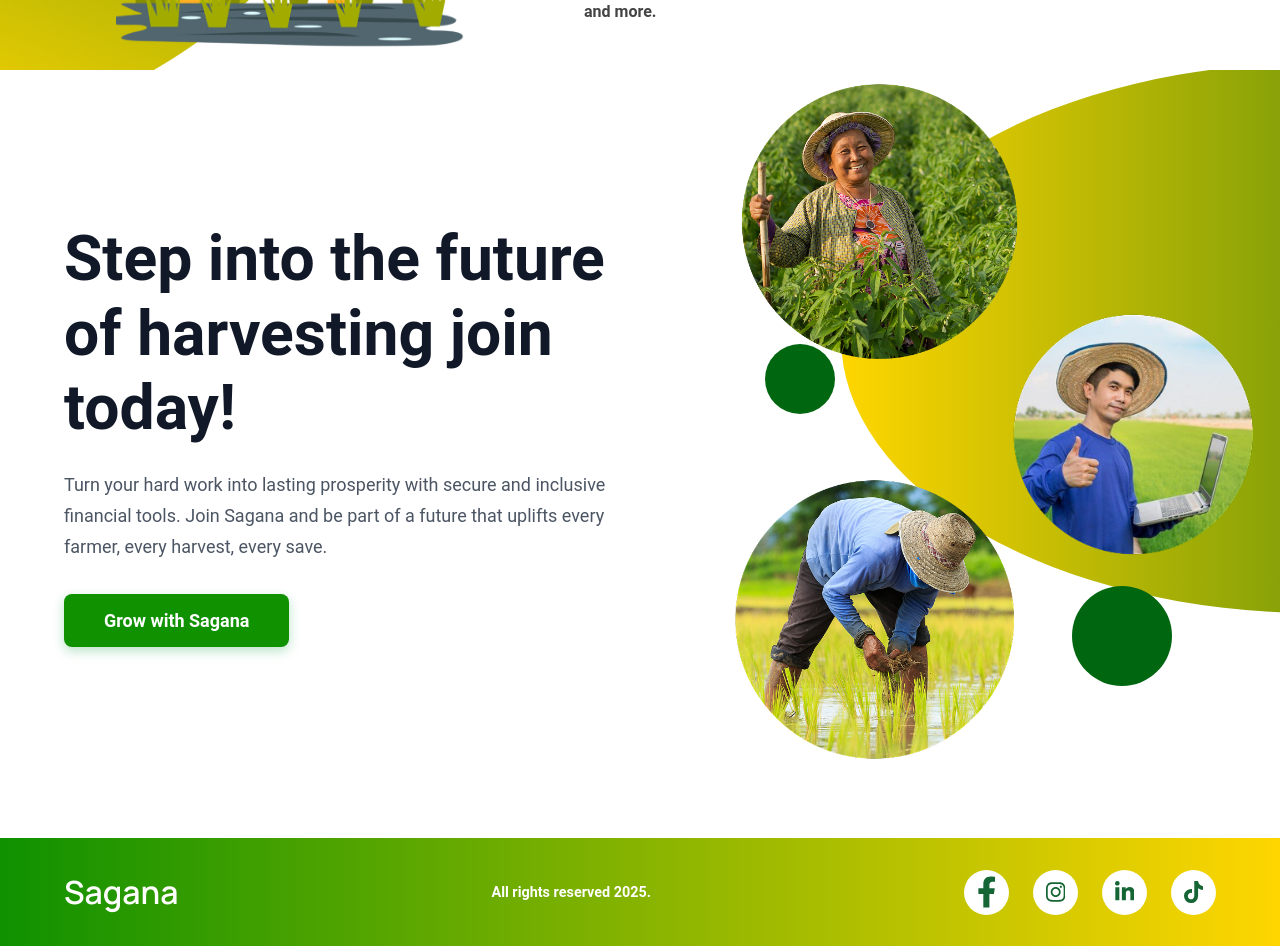
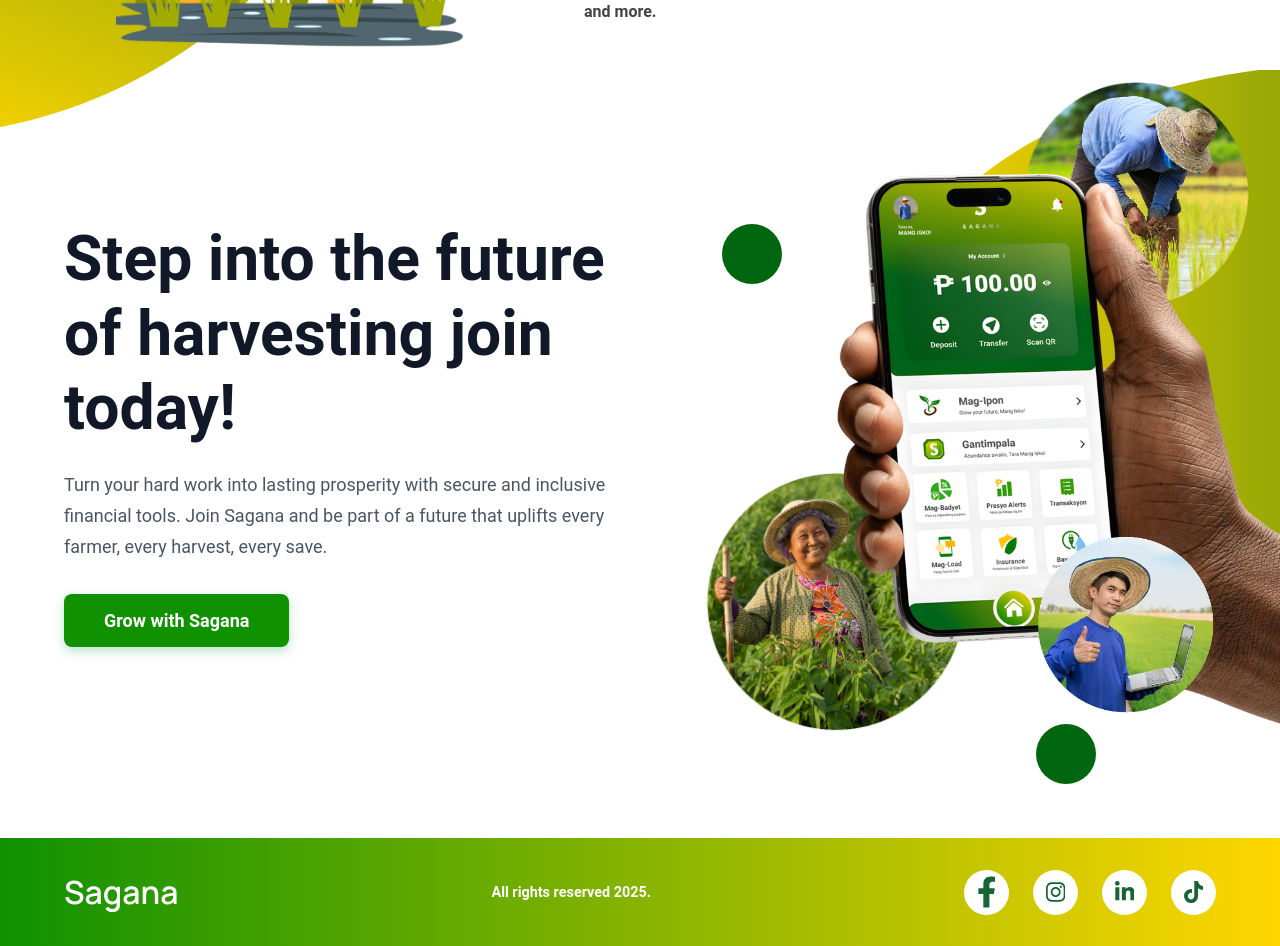
Before and after one commit to khenzxc/sagana-app, a React (Vite) app: page / in a window 1280 px wide. Shown: the part 3740-4686 px from the top of the page. Built offline with nearby package versions, Linux system fonts and the light colour scheme.

Commit message:
Update TimelineSection, timeline.css, vite config, and add new image

```diff
--- a/src/components/TimelineSection.jsx
+++ b/src/components/TimelineSection.jsx
@@ -8,7 +8,7 @@
       {/* Timeline Section */}
       <section className="timeline-section">
 
-        {/* Illustration left side */}
+        {/* Left illustration */}
         <div className="timeline-illustration">
           <img
             src={`${import.meta.env.BASE_URL}Ellipse 2.png`}
@@ -16,7 +16,7 @@
           />
         </div>
 
-        {/* Bottom farmer images */}
+        {/* Farmer Images */}
         <img
           src={`${import.meta.env.BASE_URL}SAGANA (51) 1.png`}
           alt="Farmer planting in a rice paddy"
@@ -68,7 +68,7 @@
             />
           </div>
 
-          {/* 2028 */}
+          {/* 2028 and beyond */}
           <div className="timeline-item left">
             <img
               src={`${import.meta.env.BASE_URL}37 2.png`}
@@ -100,17 +100,21 @@
           <button className="hero-cta-button">Grow with Sagana</button>
         </div>
 
-        {/* Farmer Images */}
+        {/* Farmer Images and Shapes */}
         <div className="hero-cta-images">
+          {/* Green dots - FIRST (lowest z-index) */}
           <div className="hero-green-dot hero-dot-1"></div>
+          <div className="hero-green-dot hero-dot-2"></div>
+
+          {/* Farmer images - SECOND */}
+          <img
+            src={`${import.meta.env.BASE_URL}34 1.png`}
+            alt="Farmer planting rice"
+            className="hero-farmer-image hero-farmer-top"
+          />
           <img
             src={`${import.meta.env.BASE_URL}33 1.png`}
             alt="Woman farmer"
-            className="hero-farmer-image hero-farmer-top"
-          />
-          <img
-            src={`${import.meta.env.BASE_URL}34 1.png`}
-            alt="Farmer planting rice"
             className="hero-farmer-image hero-farmer-bottom"
           />
           <img
@@ -118,8 +122,16 @@
             alt="Farmer"
             className="hero-farmer-image hero-farmer-right"
           />
-          <div className="hero-green-dot hero-dot-2"></div>
+
+          {/* Yellow Shape - THIRD */}
           <div className="hero-yellow-shape"></div>
+
+          {/* SAGANA HAND IMAGE - LAST (highest z-index, always on top) */}
+          <img
+            src={`${import.meta.env.BASE_URL}SAGANA (82) 1.png`}
+            alt="SAGANA HAND APP"
+            className="SAGANA-HAND-image"
+          />
         </div>
       </section>
     </>
--- a/src/styles/timeline.css
+++ b/src/styles/timeline.css
@@ -1,12 +1,14 @@
+/* Timeline Section */
 .timeline-section {
   position: relative;
   padding: 80px 5%;
   background-color: #fff;
-  overflow: hidden;
   height: 1000px;
   font-family: 'Roboto', sans-serif;
   margin-bottom: 0;
   box-shadow: 0 -4px 6px -2px rgba(0, 0, 0, 0.15);
+  overflow: visible;
+  /* allow images to overflow */
 }
 
 .timeline-illustration {
@@ -16,7 +18,6 @@
   width: 80px;
   height: 200px;
   z-index: 1;
-  object-fit: contain;
 }
 
 .timeline-illustration img {
@@ -27,11 +28,12 @@
 
 .farmer-image-top {
   position: absolute;
-  top: 1000px;
+  top: 200px;
   left: 100px;
   width: 350px;
   height: auto;
-  z-index: 3;
+  z-index: 20;
+  /* in front */
 }
 
 .farmer-image-bottom {
@@ -43,6 +45,16 @@
   z-index: 2;
 }
 
+.farmer-image2-bottom {
+  position: absolute;
+  top: 620px;
+  left: 116px;
+  width: 370px;
+  height: auto;
+  z-index: 1;
+}
+
+/* Timeline Content */
 .timeline-content {
   position: relative;
   z-index: 10;
@@ -76,7 +88,6 @@
 
 .timeline-item.right {
   flex-direction: row;
-  align-items: flex-start;
   justify-content: flex-end;
   gap: 20px;
 }
@@ -84,13 +95,13 @@
 .timeline-icon {
   width: 120px;
   height: 120px;
+  margin-bottom: 12px;
   flex-shrink: 0;
-  margin-bottom: 12px;
 }
 
 .timeline-item.right .timeline-icon {
+  order: 2;
   margin-bottom: 0;
-  order: 2;
 }
 
 .timeline-text {
@@ -117,9 +128,139 @@
   margin: 0;
 }
 
+/* Hero CTA Section */
+.hero-cta-section {
+  position: relative;
+  padding: 4rem 5%;
+  overflow: visible;
+  display: flex;
+  gap: 3rem;
+  align-items: center;
+}
+
+.hero-cta-content {
+  flex: 1;
+  max-width: 600px;
+}
+
+.hero-cta-title {
+  font-size: 3rem;
+  font-weight: 700;
+  margin-bottom: 1.5rem;
+  line-height: 1.2;
+}
+
+.hero-cta-description {
+  font-size: 1.125rem;
+  line-height: 1.6;
+  color: #444;
+  margin-bottom: 2rem;
+}
+
+.hero-cta-button {
+  background-color: #006610;
+  color: white;
+  padding: 1rem 2rem;
+  font-size: 1.125rem;
+  font-weight: 600;
+  border: none;
+  border-radius: 0.5rem;
+  cursor: pointer;
+  transition: background-color 0.3s ease;
+}
+
+.hero-cta-button:hover {
+  background-color: #004d0c;
+}
+
+.hero-cta-images {
+  position: relative;
+  width: 50%;
+  min-width: 500px;
+  height: 500px;
+  flex-shrink: 0;
+}
+
+.hero-cta-images .hero-green-dot {
+  width: 60px !important;
+  height: 60px !important;
+  border-radius: 50%;
+  background: #006610;
+  position: absolute !important;
+  z-index: 1 !important;
+}
+
+.hero-cta-images .hero-dot-1 {
+  top: 90px !important;
+  left: 50px !important;
+}
+
+.hero-cta-images .hero-dot-2 {
+  bottom: -50px !important;
+  right: 120px !important;
+}
+
+.hero-yellow-shape {
+  position: absolute;
+  top: 50%;
+  left: 40%;
+  transform: translate(-50%, -50%);
+  width: 200px;
+  height: 200px;
+  background-color: #FFD600;
+  border-radius: 1.5rem;
+  z-index: 50;
+}
+
+.hero-cta-images .SAGANA-HAND-image {
+  position: absolute !important;
+  top: 50% !important;
+  left: 71% !important;
+  transform: translate(-50%, -50%) !important;
+  width: 450px !important;
+  height: auto !important;
+  z-index: 100 !important;
+}
+
+.hero-cta-images .hero-farmer-image {
+  position: absolute !important;
+  z-index: 2 !important;
+  border-radius: 50%;
+  object-fit: cover;
+}
+
+.hero-cta-images .hero-farmer-top {
+  position: absolute !important;
+  top: -80px !important;
+  right: -60px !important;
+  width: 280px !important;
+  height: 280px !important;
+  z-index: 5 !important;
+}
+
+.hero-cta-images .hero-farmer-bottom {
+  position: absolute !important;
+  bottom: -10px !important;
+  left: 20px !important;
+  width: 280px !important;
+  height: 280px !important;
+  z-index: 2 !important;
+}
+
+.hero-cta-images .hero-farmer-right {
+  position: absolute !important;
+  top: 380px !important;
+  right: -10px !important;
+  width: 220px !important;
+  height: 220px !important;
+  z-index: 150 !important;
+}
+
+/* Responsive */
 @media (max-width: 992px) {
   .timeline-content {
     margin-left: 0;
+    text-align: center;
   }
 
   .timeline-item,
@@ -137,14 +278,52 @@
   .timeline-icon {
     margin-bottom: 12px;
   }
+
+  .hero-cta-section {
+    flex-direction: column;
+  }
+
+  .hero-cta-content {
+    max-width: 100%;
+    text-align: center;
+  }
+
+  .hero-cta-images {
+    width: 100%;
+    min-width: 100%;
+  }
+
+  .hero-yellow-shape {
+    width: 120px;
+    height: 120px;
+  }
+
+  .SAGANA-HAND-image {
+    width: 300px;
+  }
+
+  .hero-farmer-image {
+    width: 100px;
+    height: 100px;
+  }
+
+  .hero-farmer-top {
+    width: 100px;
+    height: 100px;
+  }
+
+  .hero-farmer-bottom {
+    width: 120px;
+    height: 120px;
+  }
+
+  .hero-farmer-right {
+    width: 90px;
+    height: 90px;
+  }
+
+  .hero-green-dot {
+    width: 60px;
+    height: 60px;
+  }
 }
-
-.farmer-image2-bottom {
-  position: absolute;
-  top: 620px;
-  left: 116px;
-  width: 370px;
-  height: auto;
-  z-index: 1;
-  /* mas mababa kaysa sa .farmer-image-bottom */
-}
```
Also changed, not shown: vite.config.js (+4 -4 lines), public/SAGANA (82) 1.png (added).
